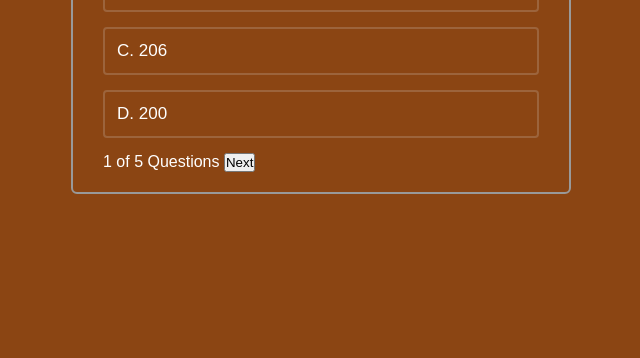
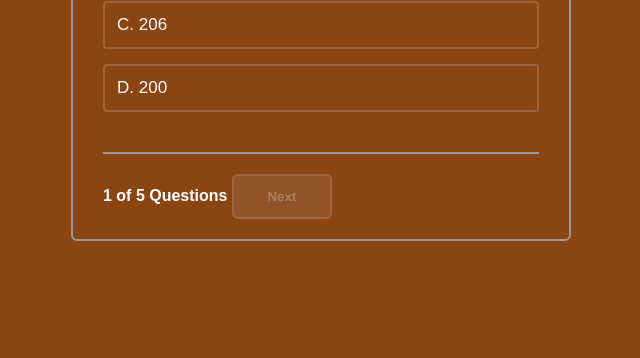
Before and after one commit to mxrtydluffy/AP-Review-Guide, a plain HTML site: page index.html in a window 1280 px wide. Shown: the part 442-800 px from the top of the page, without its empty margins (319-959 px from the left). Drawn offline with Linux system fonts and the light colour scheme; files whose address does not match are found by name.

Commit message:
[UPDATE] Quiz box footer

```diff
--- a/index.html
+++ b/index.html
@@ -47,7 +47,7 @@
                     <div class="quiz-footer">
                         <span class="question-total">
                             1 of 5 Questions
-                            <button class="next">Next</button>
+                            <button class="next-btn">Next</button>
                         </span>
                     </div>
                 </div>
--- a/style.css
+++ b/style.css
@@ -255,6 +255,7 @@ body {
 .quiz-box .question-text {
     font-size: 24px;
     font-weight: 600;
+    margin-top: 20px;
 }
 
 .option-list .option {
@@ -266,4 +267,46 @@ body {
     font-size: 17px;
     margin: 15px 0;
     cursor: pointer;
+    transition: .3s;
 }
+
+
+.option-list .option:hover {
+    background: rgba(225, 225, 225, .1);
+    border-color: rgba(225, 225, 225, .1);
+}
+
+.quiz-box .quiz-footer {
+    display: flex;
+    justify-content: space-between;
+    align-items: center;
+    border-top: 2px solid #999;
+    padding-top: 20px;
+    margin-top: 25px;
+}
+
+.quiz-footer .question-total {
+    font-size: 16px;
+    font-weight: 600;
+}
+
+.quiz-footer .next-btn {
+    width: 100px;
+    height: 45px;
+    background: rgba(225, 225, 225, .1);
+    border: 2px solid rgba(225, 255, 255, .1);
+    outline: none;
+    border-radius: 6px;
+    font-size: 16;
+    color: rgba(225, 225, 225, .3);
+    font-weight: 600;
+    cursor: pointer;
+    /* Currently want it none if no answer is selected  */
+    pointer-events: none;
+    transition: .5s;
+}
+
+.quiz-footer .next-btn:hover {
+    background: #09001d;
+    border-color: #09001d;
+}
```
